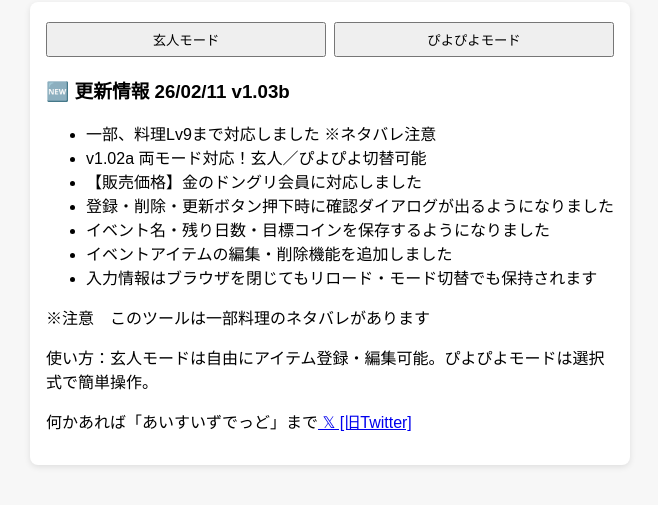
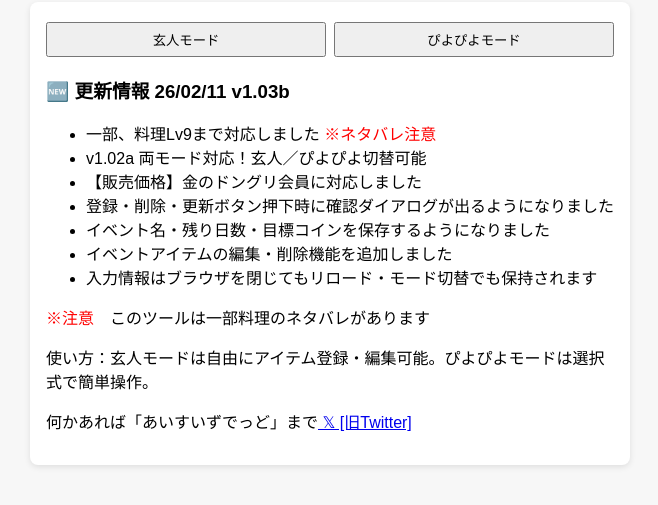
Before and after one commit to k1sxsh0t-byte/heartopia_tool, a plain HTML site: page index.html in a window 1280 px wide. Shown: the part 103-608 px from the top of the page, without its empty margins (310-968 px from the left). Drawn offline with Linux system fonts and the light colour scheme.

Commit message:
Update index.html

```diff
--- a/index.html
+++ b/index.html
@@ -39,7 +39,7 @@ pre { background:#f3f3f3; padding:8px; border-radius:4px; white-space:pre-wrap;
   </div>
   <h3>🆕 更新情報 26/02/11 v1.03b</h3>
   <ul>
-    <li>一部、料理Lv9まで対応しました ※ネタバレ注意</li>
+    <li>一部、料理Lv9まで対応しました <font color="red">※ネタバレ注意</font></li>
     <li>v1.02a 両モード対応！玄人／ぴよぴよ切替可能</li>
     <li>【販売価格】金のドングリ会員に対応しました</li>
     <li>登録・削除・更新ボタン押下時に確認ダイアログが出るようになりました</li>
@@ -47,7 +47,7 @@ pre { background:#f3f3f3; padding:8px; border-radius:4px; white-space:pre-wrap;
     <li>イベントアイテムの編集・削除機能を追加しました</li>
     <li>入力情報はブラウザを閉じてもリロード・モード切替でも保持されます</li>
   </ul>
-  <p>※注意　このツールは一部料理のネタバレがあります</p>
+  <p><font color="red">※注意</font>　このツールは一部料理のネタバレがあります</p>
   <p>使い方：玄人モードは自由にアイテム登録・編集可能。ぴよぴよモードは選択式で簡単操作。</p>
   <p>何かあれば「あいすいずでっど」まで<a href="https://x.com/Ic4isdead"> 𝕏 [旧Twitter]</a></p>
 </div>
```
